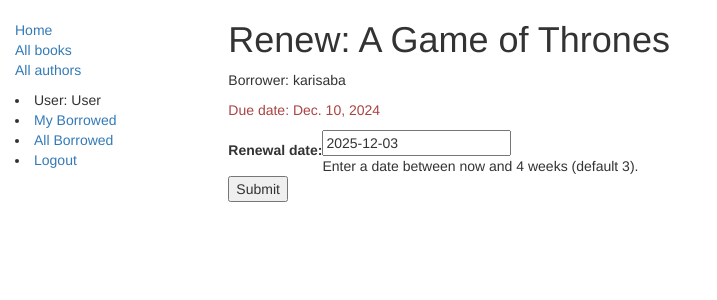
After one commit to Beavya/locallibrary, a Django app: page /catalog/book/a9fa587c-fab6-45c6-8ed0-35f3c440097c/renew/ in a window 1280 px wide. The commit adds this page. Shown: the top 300 px of the page, without its empty margins (0-717 px from the left). Run offline with Django 5.2, Linux system fonts and the light colour scheme; a user stored in the database is signed in; data comes from the database, SQL or seed files in the repository; both versions use the stored data as it was after the commit; some libraries are stand-ins or nearby versions.

Commit message:
add book renewal form for librarians

```diff
--- /dev/null
+++ b/catalog/forms.py
@@ -0,0 +1,22 @@
+from django import forms
+from django.core.exceptions import ValidationError
+from django.utils.translation import gettext_lazy as _
+import datetime
+
+class RenewBookForm(forms.Form):
+    renewal_date = forms.DateField(
+        help_text="Enter a date between now and 4 weeks (default 3)."
+    )
+
+    def clean_renewal_date(self):
+        data = self.cleaned_data['renewal_date']
+
+        # Проверка: дата не в прошлом
+        if data < datetime.date.today():
+            raise ValidationError(_('Invalid date — renewal in past'))
+
+        # Проверка: дата не дальше 4 недель
+        if data > datetime.date.today() + datetime.timedelta(weeks=4):
+            raise ValidationError(_('Invalid date — renewal more than 4 weeks ahead'))
+
+        return data
--- /dev/null
+++ b/catalog/templates/catalog/book_renew_librarian.html
@@ -0,0 +1,17 @@
+{% extends "base_generic.html" %}
+
+{% block content %}
+  <h1>Renew: {{ bookinst.book.title }}</h1>
+  <p>Borrower: {{ bookinst.borrower }}</p>
+  <p{% if bookinst.is_overdue %} class="text-danger"{% endif %}>
+    Due date: {{ bookinst.due_back }}
+  </p>
+
+  <form method="post">
+    {% csrf_token %}
+    <table>
+      {{ form.as_table }}
+    </table>
+    <input type="submit" value="Submit" />
+  </form>
+{% endblock %}
--- a/catalog/templates/catalog/bookinstance_list_borrowed_all.html
+++ b/catalog/templates/catalog/bookinstance_list_borrowed_all.html
@@ -9,6 +9,7 @@
         <li class="{% if bookinst.is_overdue %}text-danger{% endif %}">
           <a href="{% url 'book-detail' bookinst.book.pk %}">{{ bookinst.book.title }}</a>
           ({{ bookinst.due_back }}) - {{ bookinst.borrower.get_username }}
+          <a href="{% url 'renew-book-librarian' bookinst.pk %}">Renew</a>
         </li>
       {% endfor %}
     </ul>
--- a/catalog/urls.py
+++ b/catalog/urls.py
@@ -9,4 +9,5 @@ urlpatterns = [
     path('author/<int:pk>/', views.AuthorDetailView.as_view(), name='author-detail'),
     path('mybooks/', views.LoanedBooksByUserListView.as_view(), name='my-borrowed'),
     path('borrowed/', views.AllBorrowedBooksListView.as_view(), name='all-borrowed'),
+    path('book/<uuid:pk>/renew/', views.renew_book_librarian, name='renew-book-librarian'),
 ]
--- a/catalog/views.py
+++ b/catalog/views.py
@@ -3,6 +3,12 @@ from .models import Book, Author, BookInstance, Genre, Language
 from django.views import generic
 from django.contrib.auth.mixins import LoginRequiredMixin
 from django.contrib.auth.mixins import PermissionRequiredMixin
+from django.shortcuts import get_object_or_404
+from django.http import HttpResponseRedirect
+from django.urls import reverse
+import datetime
+from .forms import RenewBookForm
+
 
 def index(request):
     num_books=Book.objects.all().count()
@@ -61,3 +67,24 @@ class AllBorrowedBooksListView(PermissionRequiredMixin, generic.ListView):
 
     def get_queryset(self):
         return BookInstance.objects.filter(status__exact='o').order_by('due_back')
+
+from django.contrib.auth.decorators import permission_required
+
+@permission_required('catalog.can_mark_returned')
+def renew_book_librarian(request, pk):
+    book_inst = get_object_or_404(BookInstance, pk=pk)
+    if request.method == 'POST':
+
+        form = RenewBookForm(request.POST)
+
+        if form.is_valid():
+            book_inst.due_back = form.cleaned_data['renewal_date']
+            book_inst.save()
+
+            return HttpResponseRedirect(reverse('all-borrowed') )
+
+    else:
+        proposed_renewal_date = datetime.date.today() + datetime.timedelta(weeks=3)
+        form = RenewBookForm(initial={'renewal_date': proposed_renewal_date,})
+
+    return render(request, 'catalog/book_renew_librarian.html', {'form': form, 'bookinst':book_inst})
```
Also changed, not shown: db.sqlite3.
